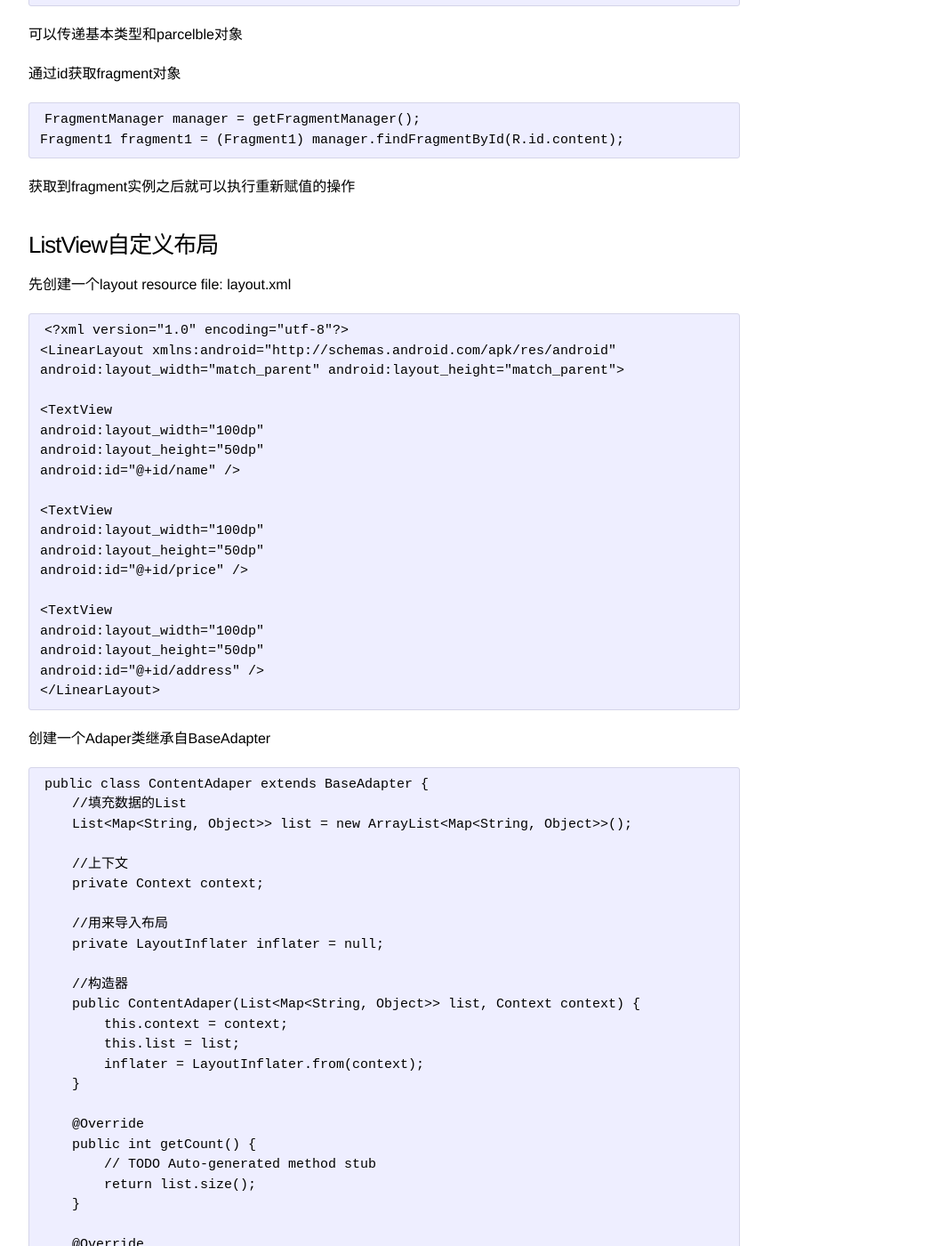
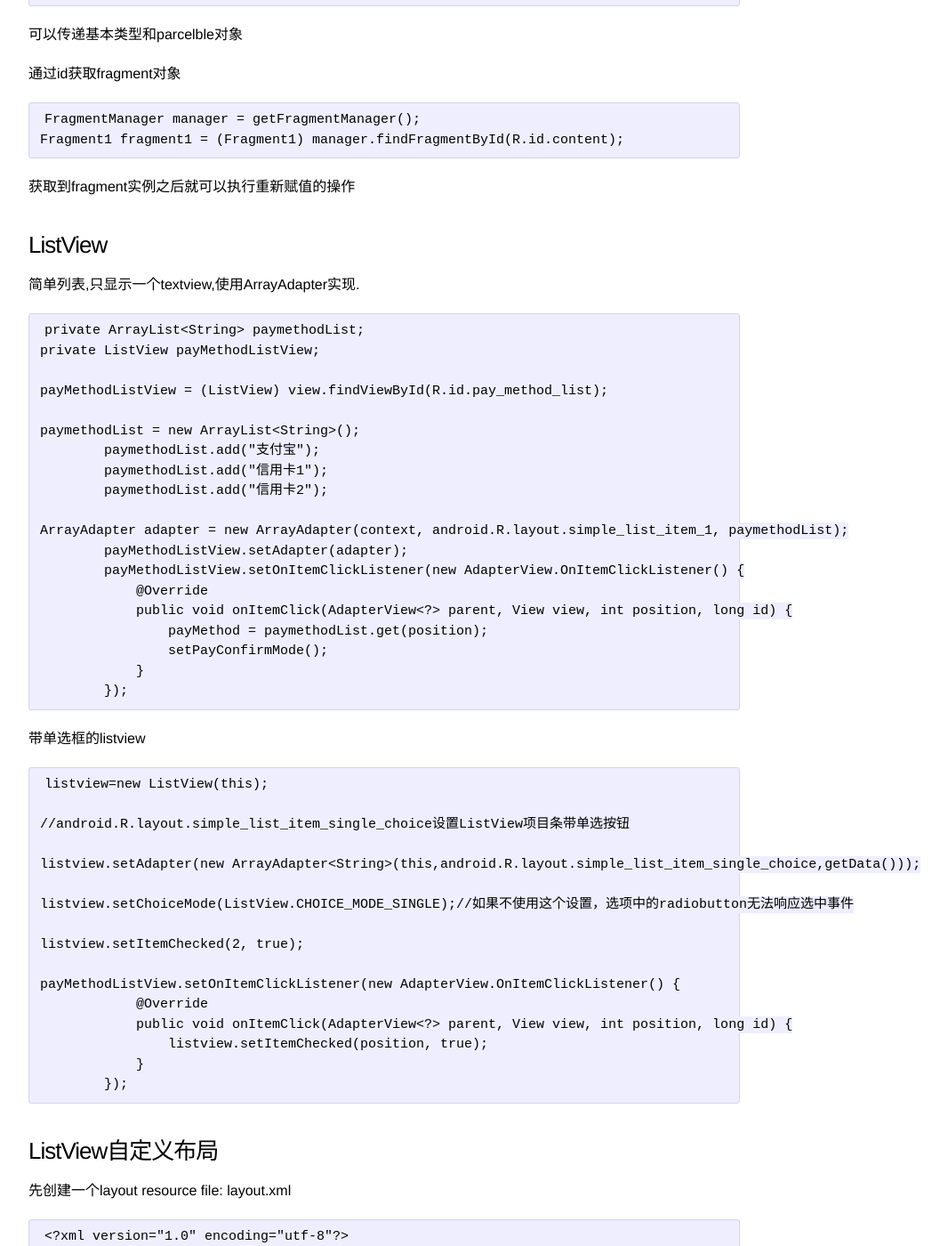
Before and after one commit to viator42/viator42.github.io, a Jekyll site: the page built from _posts/2014-4-4-android-note.markdown, in a window 1280 px wide and 1400 px high, scrolled down 4032 px. Shown: the whole window at 89% size, without its empty margins (208-1274 px from the left). Built offline with Jekyll 4.4.1, drawn with Linux system fonts in a browser that asks for light colours.

Commit message:
add post

```diff
--- a/_posts/2014-4-4-android-note.markdown
+++ b/_posts/2014-4-4-android-note.markdown
@@ -158,6 +158,52 @@ Activity.java 使用 Fragment
     Fragment1 fragment1 = (Fragment1) manager.findFragmentById(R.id.content);
 
 获取到fragment实例之后就可以执行重新赋值的操作
+
+### ListView
+
+简单列表,只显示一个textview,使用ArrayAdapter实现.
+
+    private ArrayList<String> paymethodList;
+    private ListView payMethodListView;
+
+    payMethodListView = (ListView) view.findViewById(R.id.pay_method_list);
+
+    paymethodList = new ArrayList<String>();
+            paymethodList.add("支付宝");
+            paymethodList.add("信用卡1");
+            paymethodList.add("信用卡2");
+
+    ArrayAdapter adapter = new ArrayAdapter(context, android.R.layout.simple_list_item_1, paymethodList);
+            payMethodListView.setAdapter(adapter);
+            payMethodListView.setOnItemClickListener(new AdapterView.OnItemClickListener() {
+                @Override
+                public void onItemClick(AdapterView<?> parent, View view, int position, long id) {
+                    payMethod = paymethodList.get(position);
+                    setPayConfirmMode();
+                }
+            });
+
+带单选框的listview
+
+    listview=new ListView(this);
+
+    //android.R.layout.simple_list_item_single_choice设置ListView项目条带单选按钮
+
+    listview.setAdapter(new ArrayAdapter<String>(this,android.R.layout.simple_list_item_single_choice,getData()));
+
+    listview.setChoiceMode(ListView.CHOICE_MODE_SINGLE);//如果不使用这个设置，选项中的radiobutton无法响应选中事件
+
+    listview.setItemChecked(2, true);
+
+    payMethodListView.setOnItemClickListener(new AdapterView.OnItemClickListener() {
+                @Override
+                public void onItemClick(AdapterView<?> parent, View view, int position, long id) {
+                    listview.setItemChecked(position, true);
+                }
+            });
+
+
+
 
 ### ListView自定义布局
 
```
